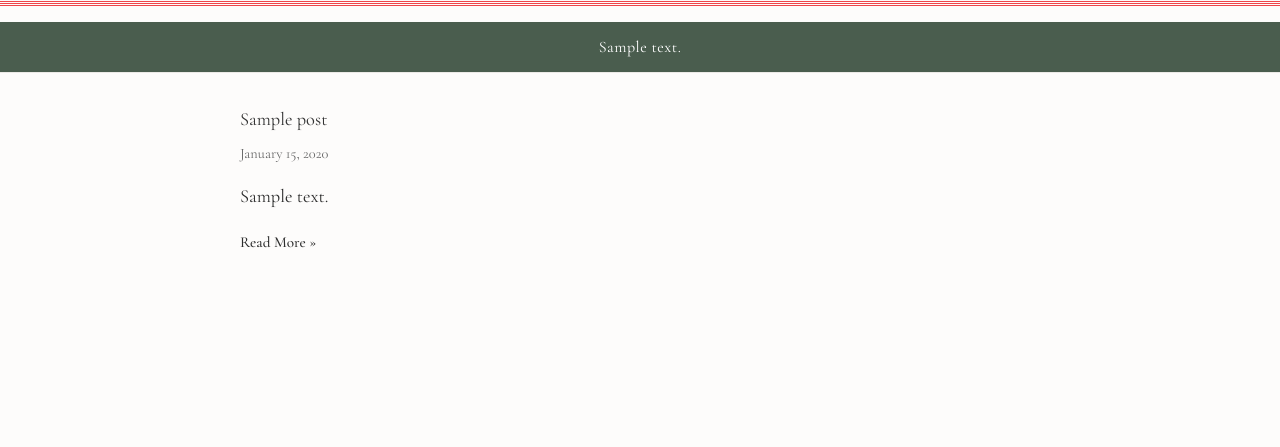
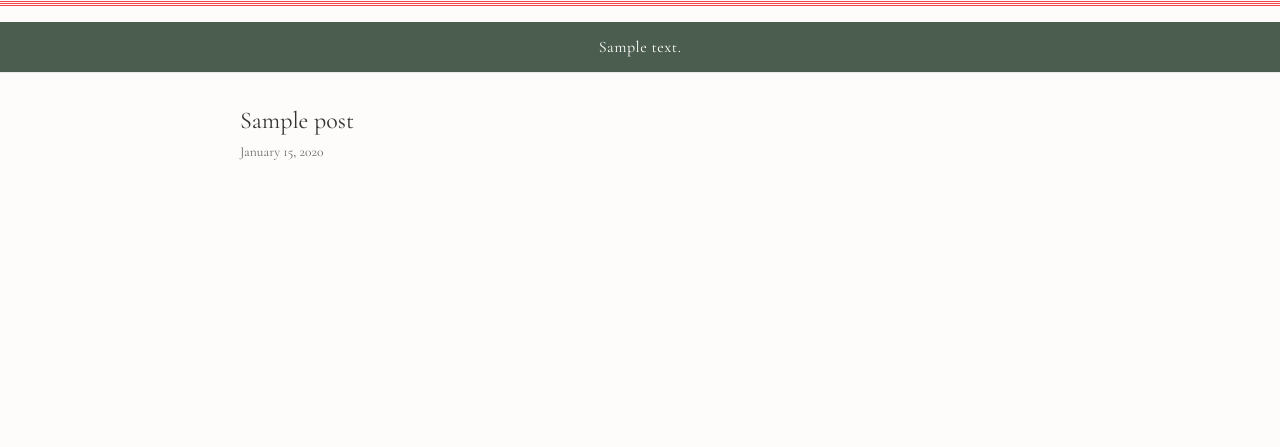
Before and after one commit to attwad/tetote, a Django app: page /blog/ in a window 1280 px wide. Shown: the part 137-584 px from the top of the page. Run offline with Django 5.2, Linux system fonts and the light colour scheme; tables that the repository leaves empty hold one stand-in row (values such as "Sample post"); style sheets or scripts are compiled from the project's sources; some libraries are stand-ins or nearby versions.

Commit message:
style: condense blog listing to titles and metadata

```diff
--- a/templates/blog/post_list.html
+++ b/templates/blog/post_list.html
@@ -5,16 +5,12 @@
 {% block content %}
     <div class="max-w-[800px] mx-auto">
         {% for post in posts %}
-            <article class="mb-12">
-                <h2 class="mb-2"><a href="{% url 'blog:post_detail' slug=post.slug %}" class="no-underline text-[#333] hover:underline">{{ post.title }}</a></h2>
-                <p class="text-[#666] text-[0.9rem] mb-4">{{ post.created_at|date:"F j, Y" }}</p>
-                <div class="excerpt mb-4 leading-relaxed">
-                    {{ post.content|markdownify|truncatewords_html:50 }}
-                </div>
-                <a href="{% url 'blog:post_detail' slug=post.slug %}" class="text-brand-text font-medium text-[0.95rem] no-underline hover:underline">{% translate "Read More" %} &raquo;</a>
+            <article class="mb-6">
+                <h2 class="mb-1"><a href="{% url 'blog:post_detail' slug=post.slug %}" class="no-underline text-[#333] hover:underline text-2xl">{{ post.title }}</a></h2>
+                <p class="text-[#666] text-[0.85rem] mb-0">{{ post.created_at|date:"F j, Y" }}</p>
             </article>
             {% if not forloop.last %}
-                <hr class="border-none border-t border-brand-border my-12">
+                <hr class="border-none border-t border-brand-border my-6">
             {% endif %}
         {% empty %}
             <div class="text-center py-20 text-brand-muted italic">
```
